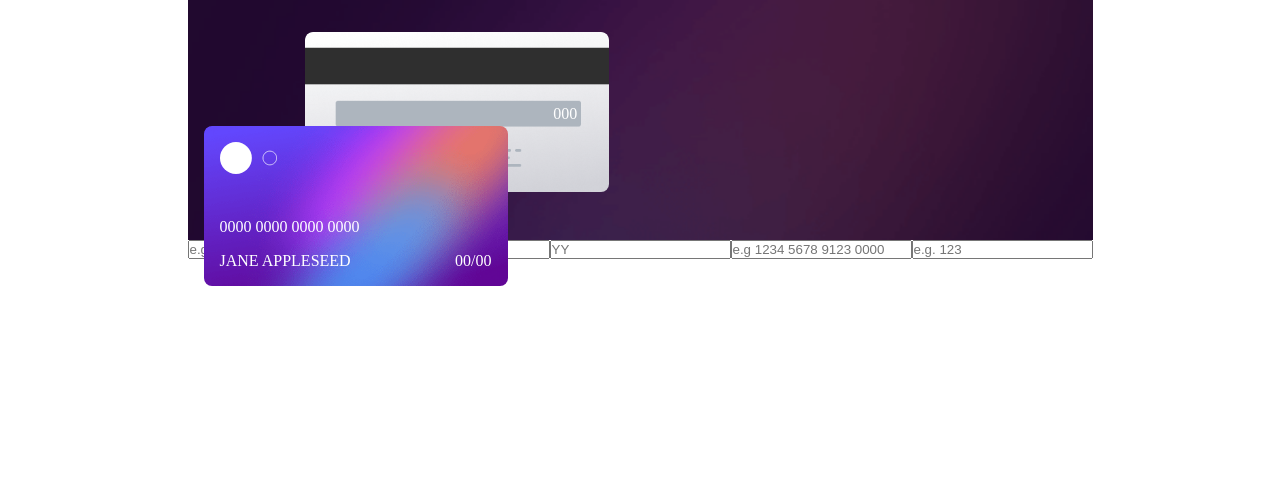
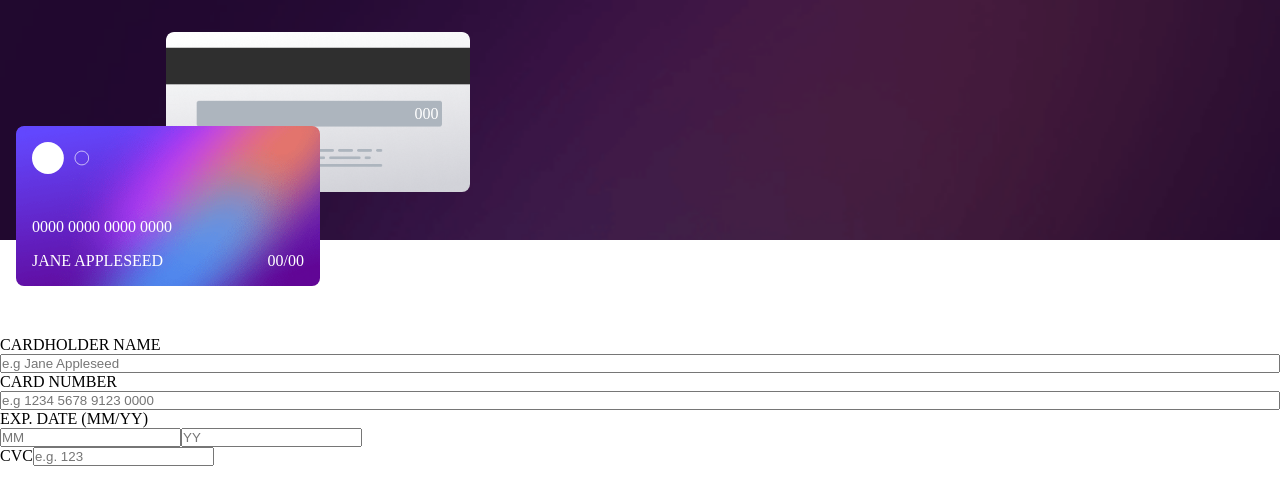
Before and after one commit to Nuuriii/interactive-card, a React (Vite) app: page / in a window 1280 px wide. Shown: the top 504 px of the page. Built offline with nearby package versions, Linux system fonts and the light colour scheme.

Commit message:
fix: fix width in parent component

```diff
--- a/src/components/Wrapper/wrapper.style.ts
+++ b/src/components/Wrapper/wrapper.style.ts
@@ -10,6 +10,7 @@ export const Container = styled.div`
 export const Wrapper = styled.div`
   display: flex;
   height: 100vh;
+  width: 100%;
   align-items: center;
   flex-direction: column;
 `;
--- a/src/components/ui/Input.style.ts
+++ b/src/components/ui/Input.style.ts
@@ -0,0 +1,16 @@
+import styled from 'styled-components';
+
+export const Wrapper = styled.div`
+  width: 100%;
+  margin: 6rem 0 0 0;
+`;
+
+export const Form = styled.form`
+  display: flex;
+  flex-direction: column;
+`;
+
+export const UserInformation = styled.div`
+  display: flex;
+  flex-direction: column;
+`;
--- a/src/components/ui/Input.tsx
+++ b/src/components/ui/Input.tsx
@@ -1,4 +1,5 @@
 import { useState } from 'react';
+import { Wrapper, Form, UserInformation } from './Input.style';
 
 interface InputProps {
   userName: (name: string) => void;
@@ -41,7 +42,6 @@ export const Input = ({
     setInputNumber(parseFloat(number));
     userNumber(parseFloat(number));
   };
-
   const handleCvc = (event: React.ChangeEvent<HTMLInputElement>) => {
     const cvc = event.target.value;
     setCvcCode(parseFloat(cvc));
@@ -49,13 +49,31 @@ export const Input = ({
   };
 
   return (
-    <div>
+    <Wrapper>
+      <Form action=''>
+        <UserInformation>
+          <label htmlFor=''>CARDHOLDER NAME</label>
           <input
             type='text'
             placeholder='e.g Jane Appleseed'
             value={inputName}
             onChange={handleName}
           />
+        </UserInformation>
+        <UserInformation>
+          <label htmlFor=''>CARD NUMBER</label>
+          <input
+            type='text'
+            placeholder='e.g 1234 5678 9123 0000'
+            value={inputNumber > 0 ? inputNumber : ''}
+            onChange={handleNumber}
+          />
+        </UserInformation>
+
+        <div>
+          <div>
+            <label htmlFor=''>EXP. DATE (MM/YY)</label>
+            <div>
               <input
                 type='text'
                 placeholder='MM'
@@ -68,12 +86,10 @@ export const Input = ({
                 value={inputYear > 0 ? inputYear : ''}
                 onChange={handleYear}
               />
-      <input
-        type='text'
-        placeholder='e.g 1234 5678 9123 0000'
-        value={inputNumber > 0 ? inputNumber : ''}
-        onChange={handleNumber}
-      />
+            </div>
+          </div>
+          <div>
+            <label htmlFor=''>CVC</label>
             <input
               type='text'
               placeholder='e.g. 123'
@@ -81,5 +97,8 @@ export const Input = ({
               onChange={handleCvc}
             />
           </div>
+        </div>
+      </Form>
+    </Wrapper>
   );
 };
```
Lines whose indentation alone changed are shown as unchanged.
